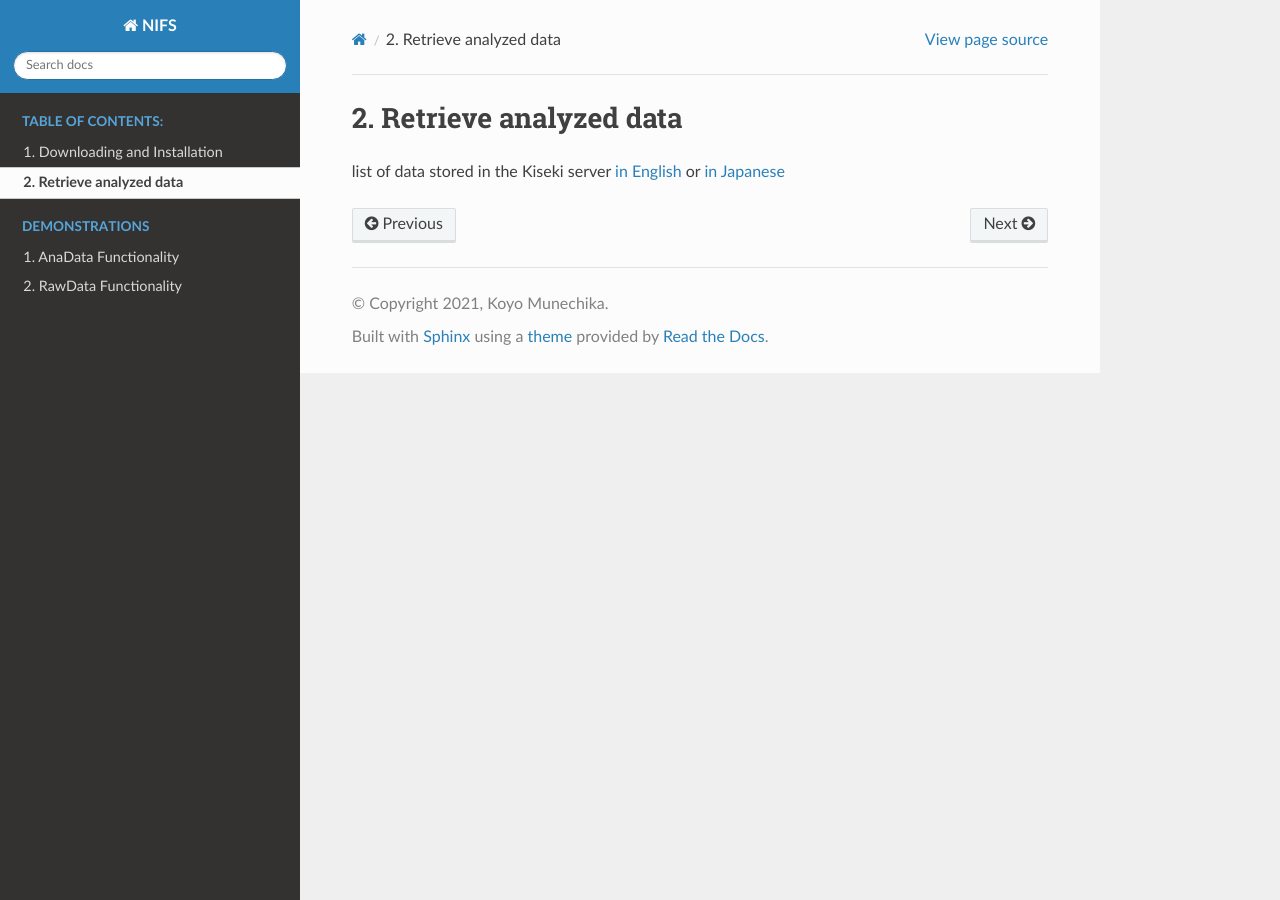
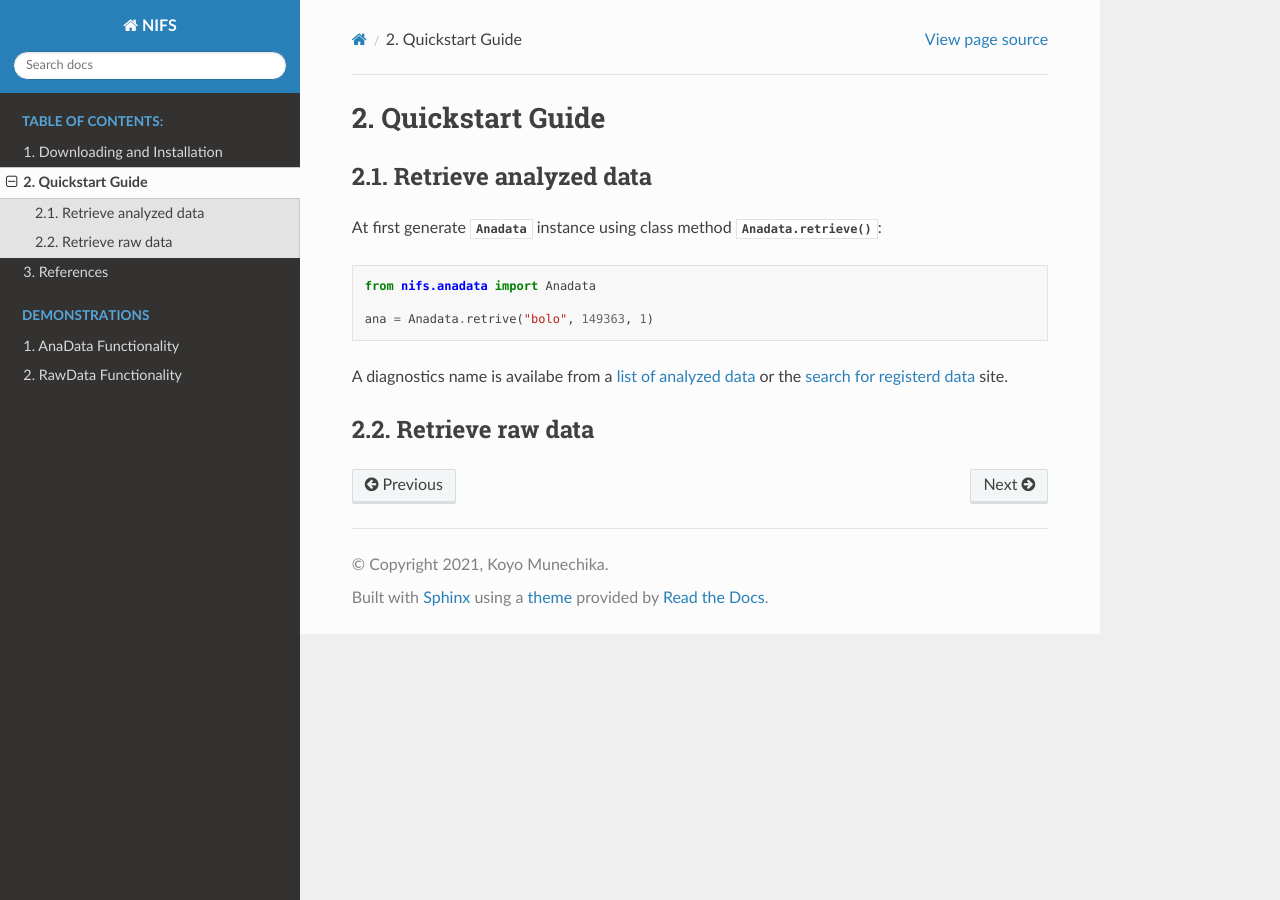
Before and after one commit to nifs-software/nifs-retrieve, a Sphinx documentation site: the page built from docs/source/quickstart_guide.rst, in a window 1280 px wide. Built offline with Sphinx 7.4.7 and the Read the Docs theme 2.0.0, drawn with Linux system fonts in a browser that asks for light colours; pages that are not in the unit, such as notebooks, are missing from menus; the version number could not be read and is left out.

Commit message:
[update] docs

```diff
--- a/docs/source/quickstart_guide.rst
+++ b/docs/source/quickstart_guide.rst
@@ -1,6 +1,25 @@
+****************
+Quickstart Guide
+****************
+
+.. _list of analyzed data:     http://kaiseki-dev.lhd.nifs.ac.jp/documents/diagnostics/dataname.shtml
+.. _search for registerd data: http://egdb.lhd.nifs.ac.jp/dataexplog/registered_data.html
+
 ======================
 Retrieve analyzed data
 ======================
 
-list of data stored in the Kiseki server `in English <http://kaiseki-dev.lhd.nifs.ac.jp/documents/diagnostics/dataname.shtml>`_
-or `in Japanese <http://kaiseki-dev.lhd.nifs.ac.jp/old/service/kaiseki_data/main_new.htm>`_
+At first generate :py:class:`Anadata` instance using class method :py:meth:`Anadata.retrieve`:
+
+.. code-block:: python
+
+    from nifs.anadata import Anadata
+
+    ana = Anadata.retrive("bolo", 149363, 1)
+
+A diagnostics name is availabe from a `list of analyzed data`_
+or the `search for registerd data`_ site.
+
+=================
+Retrieve raw data
+=================
```
Also changed, not shown: docs/source/installation.rst (+16 -8 lines), docs/source/references.rst (added, +11 -0 lines).
